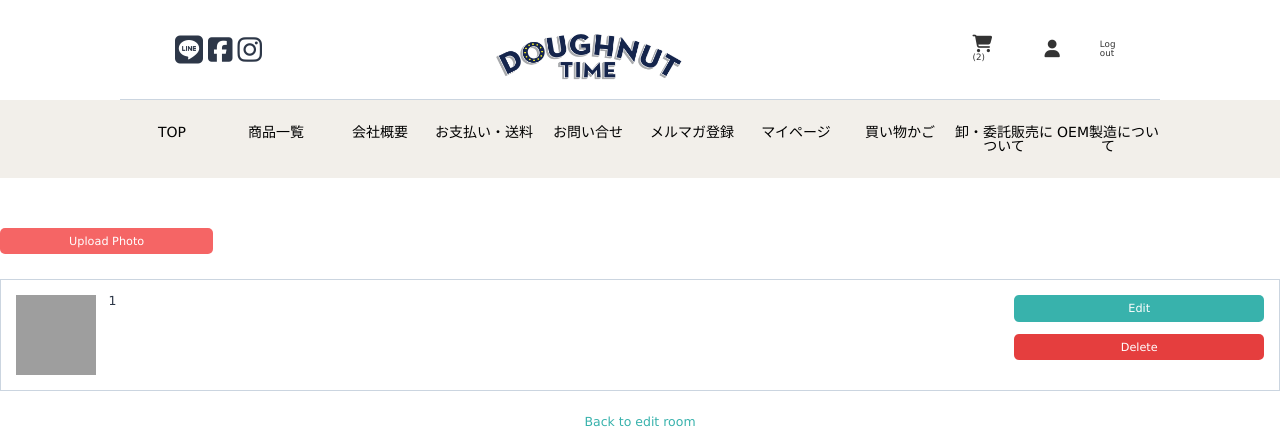
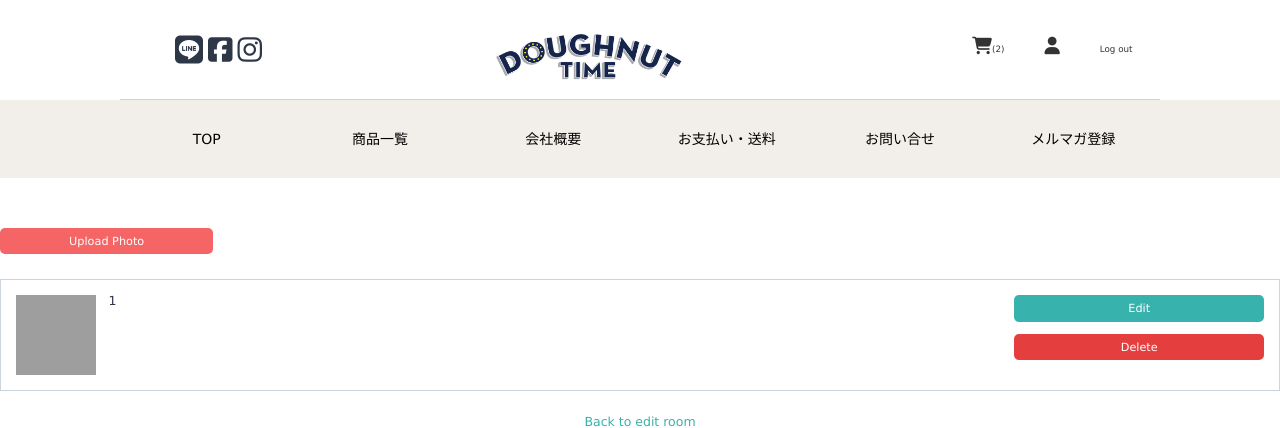
Before and after one commit to SpaceparticleJB/airbnb-clone-v2, a Django app: page /rooms/1/photos/ in a window 1280 px wide. Shown: the top 428 px of the page. Run offline with Django 3.2, Linux system fonts and the light colour scheme; a user stored in the database is signed in; data comes from the database, SQL or seed files in the repository; both versions use the stored data as it was after the commit; some libraries are stand-ins or nearby versions; grey boxes are pictures that could not be loaded.

Commit message:
layout 2

```diff
--- a/static/css/styles2.css
+++ b/static/css/styles2.css
@@ -2947,7 +2947,7 @@
   color: var(--color-headings-and-links);
   font-family: var(--font-heading-family);
   font-weight: var(--font-heading-weight);
-  font-size: calc(var(--font-heading-base-size) * 1.3);
+  font-size: 36px;
   line-height: 1.3;
   margin-bottom: 0;
   word-break: break-word;
@@ -2975,6 +2975,24 @@
     font-size: 1.7rem;
     line-height: 2.7rem;
   }
+}
+
+.order-table__fulfillment-note,
+.pagination__page,
+.rte,
+p,
+ul {
+  margin: 0 0 2 2em;
+  color: var(--color-body-text);
+  font-family: var(--font-body-family);
+  font-weight: var(--font-body-weight);
+  font-size: 1.6rem;
+  font-style: var(--font-body-style);
+  line-height: 2.8rem;
+}
+.rte li,
+.rte p {
+  letter-spacing: 0.05rem;
 }
 .image-with-text__content--large .image-with-text__text > p {
   font-size: 1.8rem;
@@ -3003,3 +3021,10 @@
   margin: 0 auto;
   padding: 4.5rem 3.2rem;
 }
+
+/* mine */
+
+.sp-nav_link {
+  margin-left: 3px;
+  margin-right: 3px;
+}
--- a/static/libraries/slick/slick-theme.css
+++ b/static/libraries/slick/slick-theme.css
@@ -36,7 +36,6 @@
 
   cursor: pointer;
 
-  border: 1px solid black;
   outline: none;
   background: transparent;
 }
--- a/templates/base.html
+++ b/templates/base.html
@@ -39,7 +39,7 @@
           </a>
 
         </div>
-        <div class="w-25vh">
+        <div class="w-auto">
           {% include "partials/nav.html" %}
         </div>
       </header>
@@ -155,30 +155,62 @@
               メルマガ登録
             </a>
           </li>
-          <li>
-            <a href="https://cart8.shopserve.jp/mutenka.qi/login.cgi"
-              onclick="window.open('https://cart8.shopserve.jp/mutenka.qi/login.cgi', 'mypage', 'width=600, height=600, scrollbars=1, resizable=1'); return false;">
-              マイページ
-            </a>
-          </li>
-          <li>
-            <a href="https://cart8.shopserve.jp/-/mutenka-sekken.com/cart.php">
-              買い物かご
-            </a>
-          </li>
-          <li>
-            <a href="https://www.mutenka-sekken.com/oroshi.htm">
-              卸・委託販売について
-            </a>
-          </li>
-          <li>
-            <a href="https://www.mutenka-sekken.com/hpgen/HPB/entries/3.html">
-              OEM製造について
-            </a>
-          </li>
         </ul>
       </div>
     </nav>
+
+    <div class="sp-global-header">
+      <section class="sp-global-header__inner sp-global-header__fixed">
+        <div class="sp-global-header__container">
+          <h1 class="sp-global-header__logo">
+            <a href="{% url "core:home" %}">
+              DOUGHNUT TIME
+            </a>
+          </h1>
+          <div class="sp-global-header__cart flex items-center list-none ">
+
+            <li class="sp-nav_link"><a href="{% url 'lists:see-favs' %}"><i
+                  class="fas fa-shopping-cart"></i>({{user.list.rooms.count}})</a></li>
+            <li class="sp-nav_link"><a href="{{user.get_absolute_url}}"><i class="fas fa-user"></i></a></li>
+
+          </div>
+        </div>
+      </section>
+      <div class="sp-global-header__hamburger">
+        <span class="sp-global-header__hamburger-line"></span>
+        <span class="sp-global-header__hamburger-line"></span>
+        <span class="sp-global-header__hamburger-line"></span>
+      </div>
+      <div class="sp-global-header__drawernav">
+        <div class="sp-global-header__drawernav-body">
+
+          <h4 class="title">
+            <a href="https://www.mutenka-sekken.com/">トップページに戻る</a>
+          </h4>
+
+          <h4 class="title">
+            <a href="https://www.mutenka-sekken.com/SHOP/list.php?Search=">全商品一覧</a>
+          </h4>
+
+          <h4 class="title">
+            <a href="https://www.mutenka-sekken.com/SHOP/list.php?Search=">会社概要</a>
+          </h4>
+          <h4 class="title">
+            <a href="https://www.mutenka-sekken.com/SHOP/list.php?Search=">お支払い・送料</a>
+          </h4>
+          <h4 class="title">
+            <a href="https://www.mutenka-sekken.com/SHOP/list.php?Search=">お問い合せ</a>
+          </h4>
+          <h4 class="title">
+            <a href="https://www.mutenka-sekken.com/SHOP/list.php?Search=">メルマガ登録</a>
+          </h4>
+
+          </ul>
+        </div>
+      </div>
+    </div>
+
+
     <script>
       window.onscroll = function () { myFunction() };
 
--- a/templates/rooms/room_detail.html
+++ b/templates/rooms/room_detail.html
@@ -7,7 +7,7 @@
 
 {% block content %}
 
-<div class="-mt-5 container max-w-full h-75vh flex mb-20">
+<div class=" pt-16 container max-w-full h-75vh flex mb-20">
     <div class="h-full w-1/2 bg-center bg-cover" style="background-image:url({{room.first_photo}})"></div>
     <div class="h-full w-1/2 flex flex-wrap">
         {% for photo in room.get_next_four_photos %}
```
Also changed, not shown: templates/rooms/room_list.html (+1 -1 lines), db.sqlite3.
